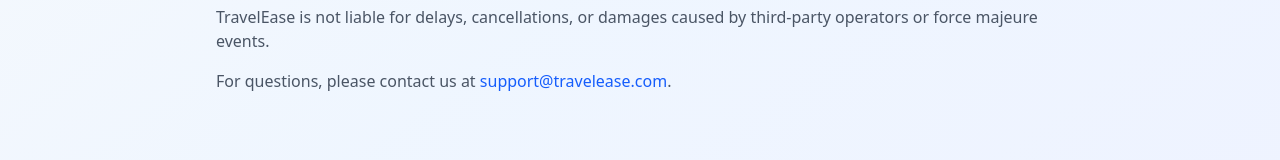
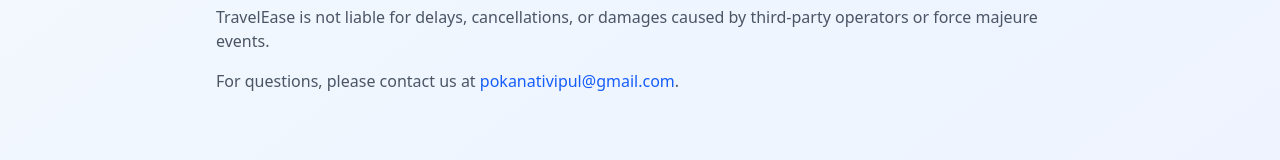
Before and after one commit to Vipulpokanati/Vtravels, a React (Vite) app: page /terms-of-service in a window 1280 px wide. Shown: the part 528-688 px from the top of the page. Built offline with nearby package versions, Linux system fonts and the light colour scheme.

Commit message:
Added policy & help pages and updated App, Payment, and Wrapper components

```diff
--- a/src/TermsOfService.jsx
+++ b/src/TermsOfService.jsx
@@ -30,7 +30,7 @@
 
       <p className="text-gray-600">
         For questions, please contact us at{" "}
-        <span className="font-medium text-blue-600">support@travelease.com</span>.
+        <span className="font-medium text-blue-600">pokanativipul@gmail.com</span>.
       </p>
     </div>
   );
```
